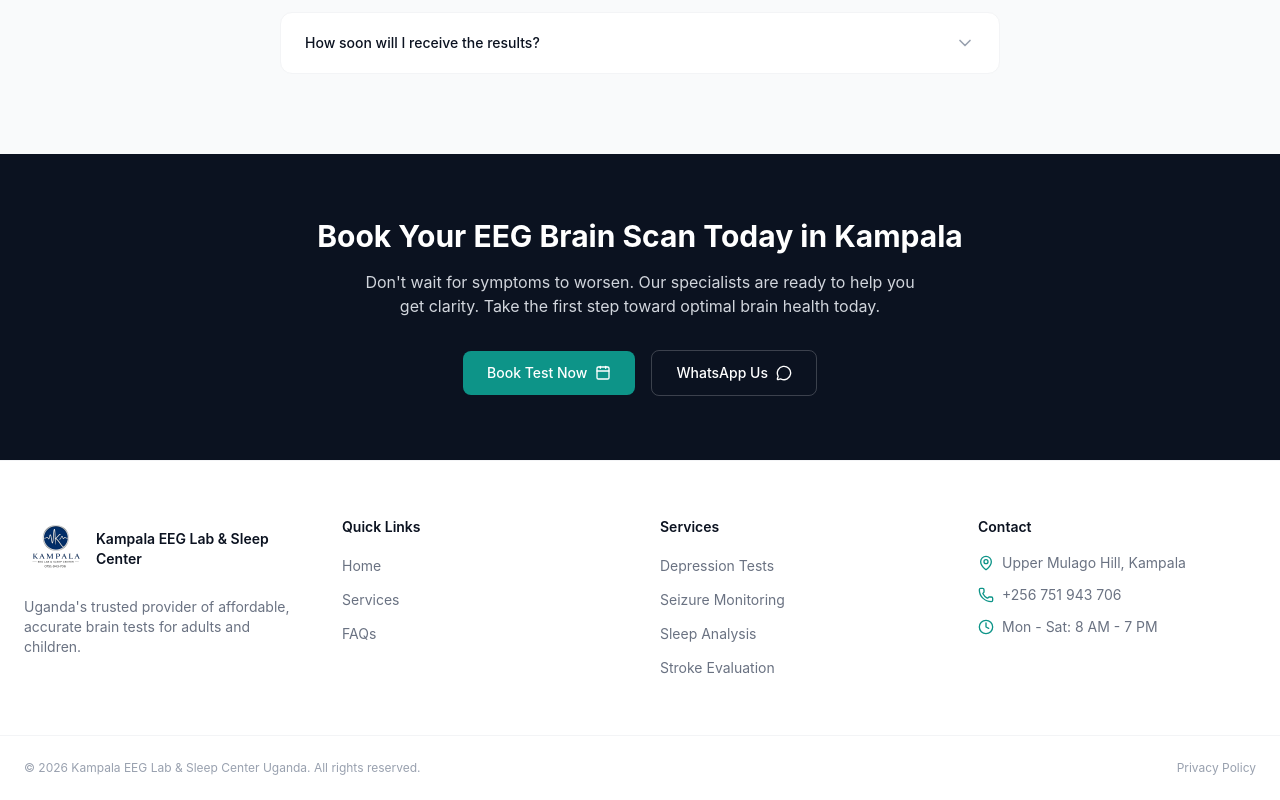
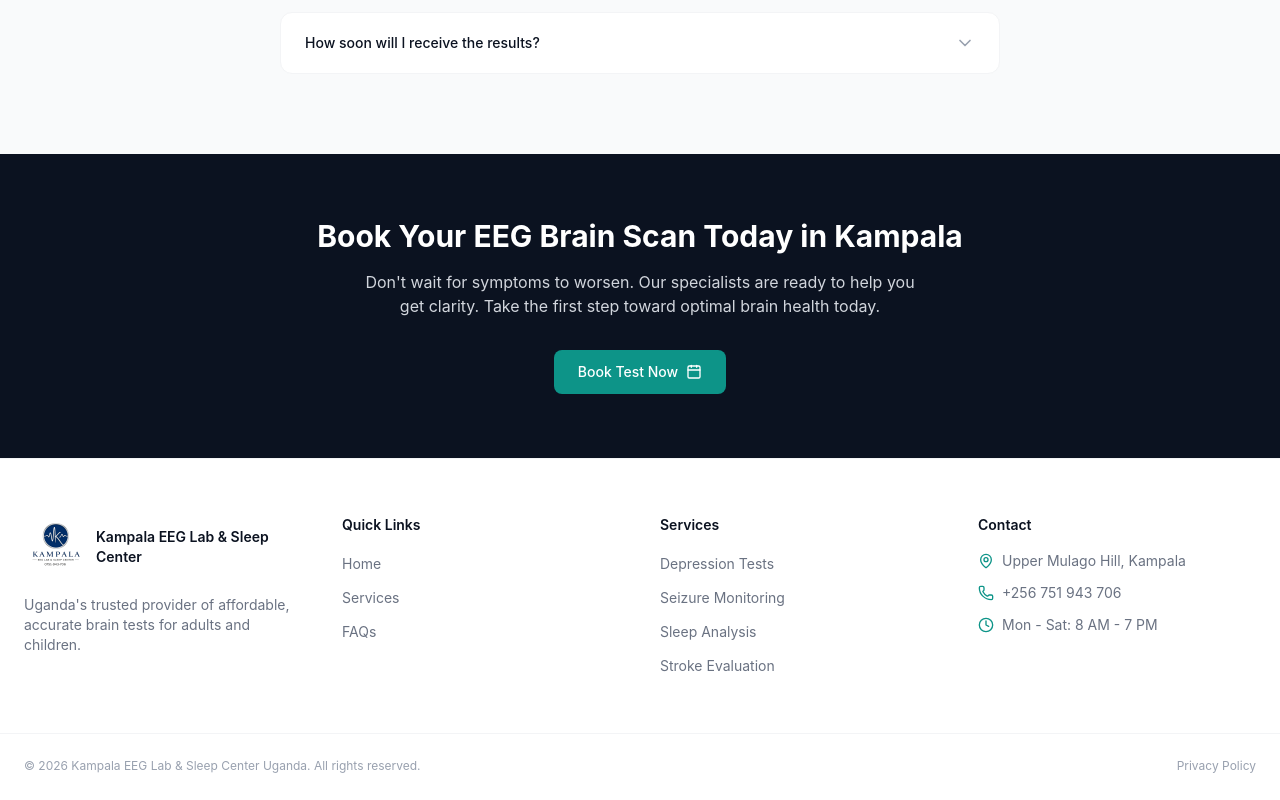
Before and after one commit to KAMPALA-EEG-LAB-SLEEP-CENTER/portal, a React (Vite) app: page / in a window 1280 px wide. Shown: the part 2845-3645 px from the top of the page. Built offline with nearby package versions, Linux system fonts and the light colour scheme; the HTML template or start-up script is replaced by a standard one.

Commit message:
chore: remove WhatsApp button from CTA banner

```diff
--- a/src/components/CTABanner.tsx
+++ b/src/components/CTABanner.tsx
@@ -1,5 +1,5 @@
 import { Link } from 'react-router-dom';
-import { Calendar, MessageCircle } from 'lucide-react';
+import { Calendar  } from 'lucide-react';
 
 function CTABanner() {
   return (
@@ -16,10 +16,7 @@
             Book Test Now
             <Calendar className="w-4 h-4" />
           </Link>
-          <a href="https://wa.me/256751943706" target="_blank" rel="noopener noreferrer" className="flex items-center gap-2 border border-white/20 text-white text-sm font-medium px-6 py-3 rounded-lg hover:bg-white/5 transition-colors">
-            WhatsApp Us
-            <MessageCircle className="w-4 h-4" />
-          </a>
+
         </div>
       </div>
     </section>
```
